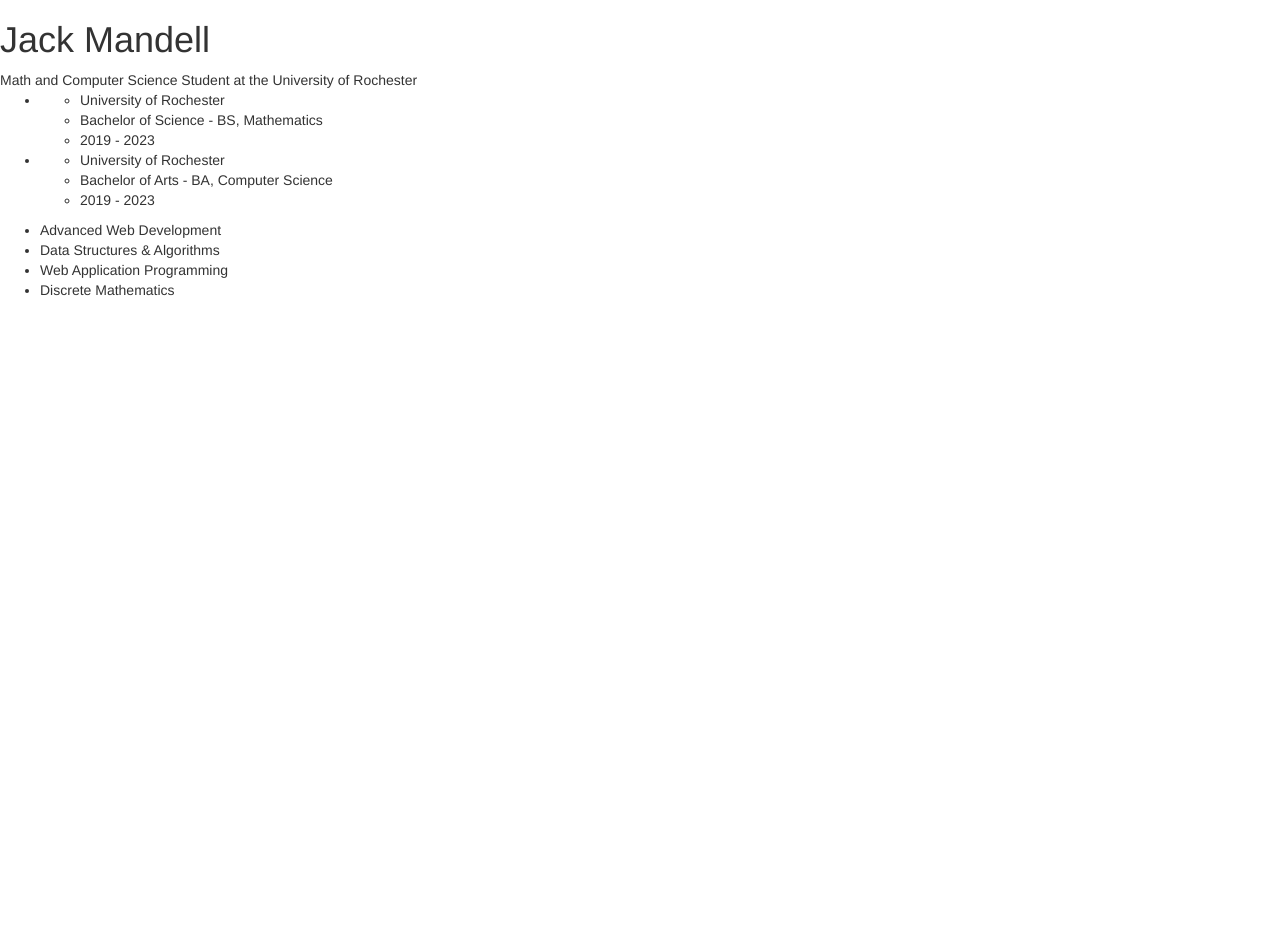
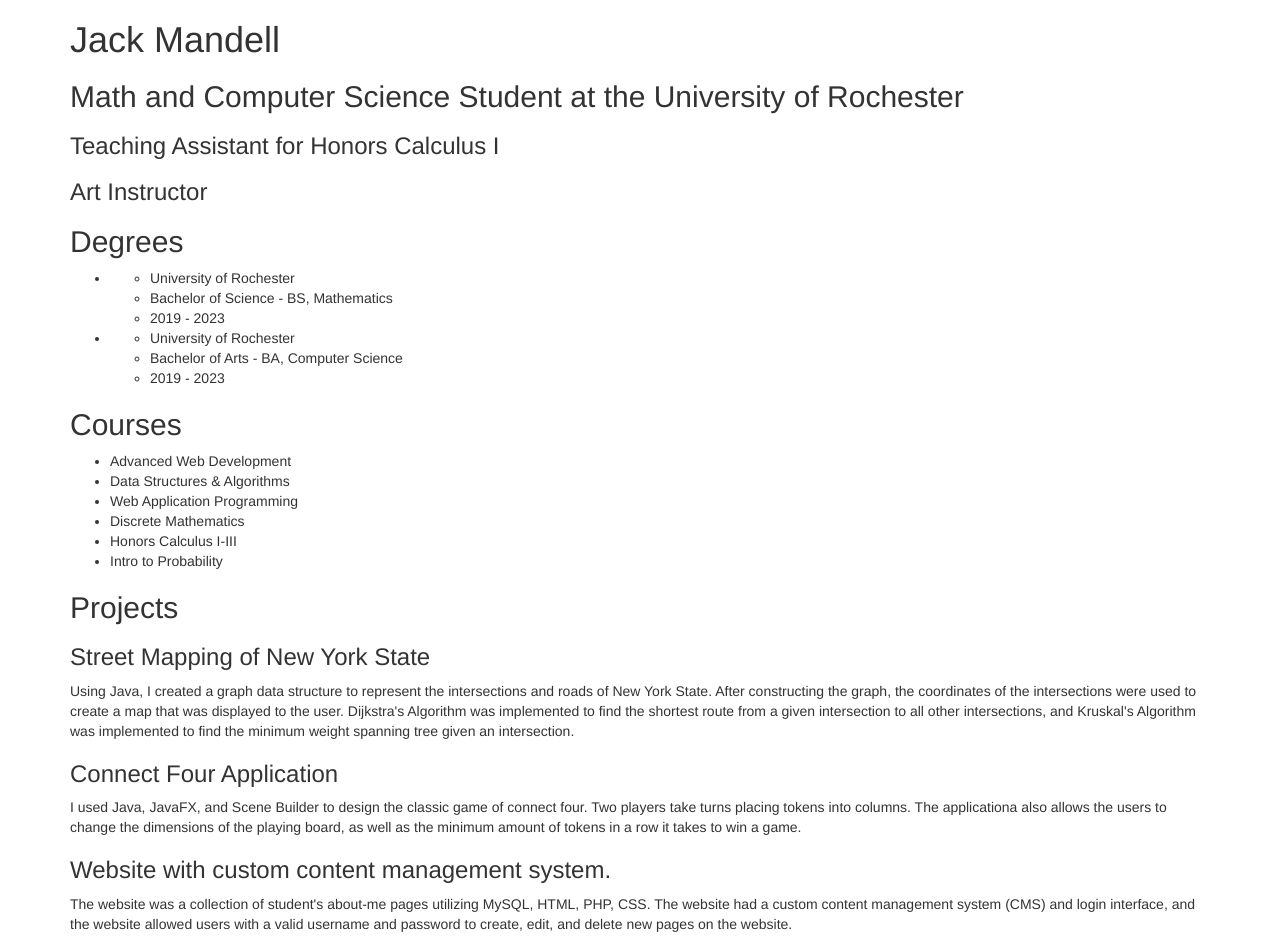
Before and after one commit to lkoblenc/project, a Flask app: page /jack in a window 1280 px wide. Before the commit the page ends 296 px from the top, so only its background shows below. Run offline with Flask 2, Linux system fonts and the light colour scheme; some libraries are stand-ins or nearby versions.

Commit message:
Added content to jack.html

```diff
--- a/templates/base.html
+++ b/templates/base.html
@@ -18,6 +18,8 @@
 
 {% block content %}
 
+    {% block page_content %}{% endblock %}
+
 {% endblock %}
 
 
--- a/templates/jack.html
+++ b/templates/jack.html
@@ -2,11 +2,11 @@
 
 {% block content %}
 
-<main>
+<main class="container">
 
 	<header>
 		<h1> Jack Mandell </h1>
-		<div class="title"> Math and Computer Science Student at the University of Rochester </div>
+		<h2 class="title"> Math and Computer Science Student at the University of Rochester </h2>
 	</header>
 
 
@@ -16,10 +16,12 @@
 
 
 	<section class="experience">
+		<h3> Teaching Assistant for Honors Calculus I </h3>
 
-	</section>
+		<h3> Art Instructor  </h3>
 
 	<article class="education">
+		<h2> Degrees </h2>
 		<section class="degrees">
 			<ul>
 				<li>
@@ -39,20 +41,34 @@
 			</ul>
 
 		</section>
-
+		<h2> Courses </h2>
 		<section class="courses">
 			<ul>
 				<li> Advanced Web Development </li>
 				<li> Data Structures & Algorithms </li>
 				<li> Web Application Programming </li>
 				<li> Discrete Mathematics </li>
+				<li> Honors Calculus I-III </li>
+				<li> Intro to Probability </li>
 			</ul>
 		</section>
 
 
 	</article>
 
-	<section>
+	<section class="projects">
+	<h2> Projects </h2>
+		<h3> Street Mapping of New York State </h3>
+		<p> Using Java, I created a graph data structure to represent the intersections and roads of New York State. After constructing the graph, the coordinates of the intersections were used to create a map that was displayed to the user. Dijkstra's Algorithm was implemented to find the shortest route from a given intersection to all other intersections, and Kruskal's Algorithm was implemented to find the minimum weight spanning tree given an intersection.  </p>
+
+		<h3> Connect Four Application  </h3>
+		<p>  I used Java, JavaFX, and Scene Builder to design the classic game of connect four. Two players take turns placing tokens into columns. The applicationa also allows the users to change the dimensions of the playing board, as well as the minimum amount of tokens in a row it takes to win a game.  </p>
+
+		<h3> </h3>
+		<p> </p>
+
+		<h3> Website with custom content management system.  </h3>
+		<p> The website was a collection of student's about-me pages utilizing MySQL, HTML, PHP, CSS.  The website had a custom content management system (CMS) and login interface, and the website allowed users with a valid username and password to create, edit, and delete new pages on the website.  </p>
 
 	</section>
 </main>
```
